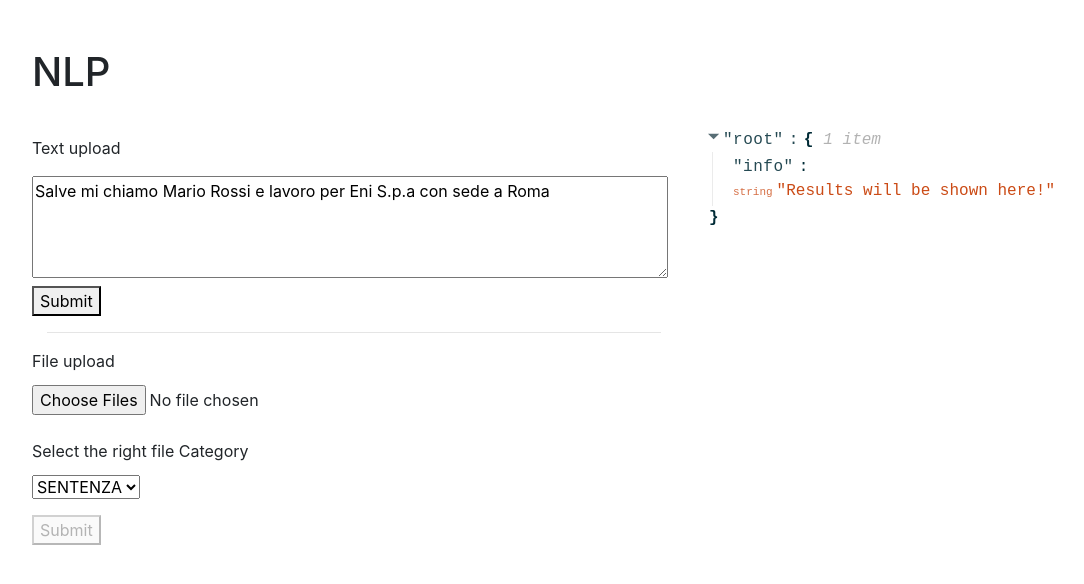
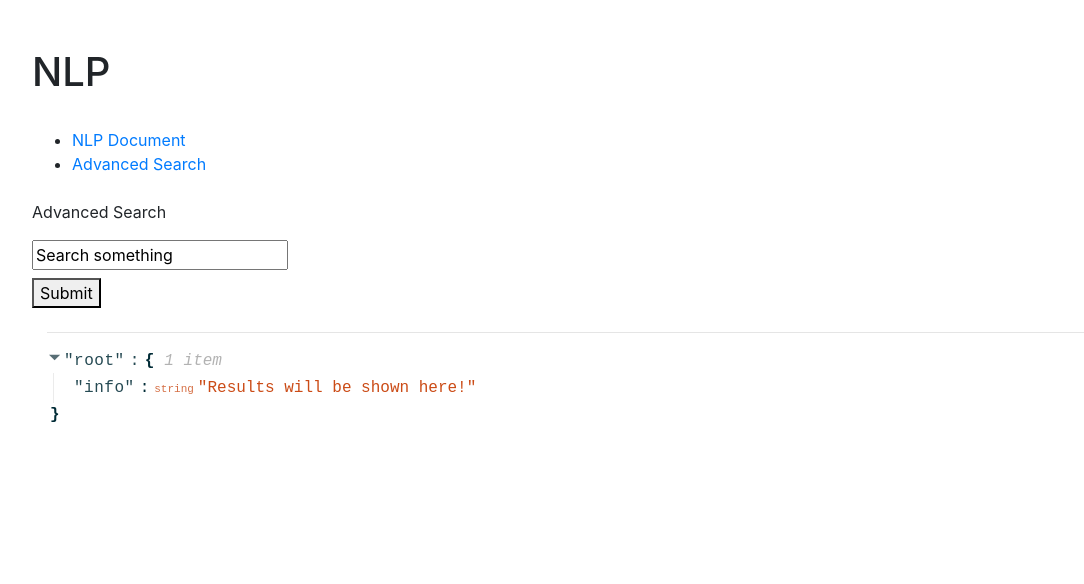
Before and after one commit to larusba/nlp-frontend, a React (Create React App) app: page /advanced-search in a window 1280 px wide. Shown: the top 584 px of the page, without its empty margins (53-1137 px from the left). Built offline with nearby package versions, Linux system fonts and the light colour scheme.

Commit message:
added search bar to find documents in elasticsearch

```diff
--- a/package.json
+++ b/package.json
@@ -18,6 +18,7 @@
     "react-dom": "^16.0.0",
     "react-file-base64": "^1.0.3",
     "react-json-view": "1.19.1",
+    "react-router-dom": "^5.2.0",
     "react-scripts": "4.0.1",
     "typescript": "^4.1.2",
     "web-vitals": "^0.2.4"
--- /dev/null
+++ b/src/AdvancedSearchContainer.tsx
@@ -0,0 +1,46 @@
+import React from 'react';
+import {FormikValues} from "formik";
+import {Col, Container, Row} from "react-bootstrap";
+import {nlpService} from "./NlpService";
+import JsonView from "./JsonView";
+import TextAreaForm from "./TextAreaForm";
+import TextSearchForm from "./TextSearchForm";
+
+class AdvancedSearchContainer extends React.Component<any, any> {
+    constructor(props) {
+        super(props);
+        this.state = {response: {info: "Results will be shown here!"} }
+        this.sendSearchRequest = this.sendSearchRequest.bind(this);
+    }
+
+    sendSearchRequest(formData: FormikValues) {
+        nlpService.findDocsByText(formData['text'],0,20).then(
+            (result: string) => {
+                console.log('result: ', JSON.parse(result));
+                this.setState({response: JSON.parse(result)})
+            },
+            (error) => {
+                console.log("error", error);
+            }
+        );
+
+    }
+
+    render() {
+        return (
+            <Container>
+                <Row>
+                    <Col>
+                        <TextSearchForm onSubmit={this.sendSearchRequest}/>
+                    </Col>
+                </Row>
+                < hr/>
+                <Row>
+                    <JsonView jsonText={this.state.response}/>
+                </Row>
+            </Container>
+        )
+    }
+}
+
+export default AdvancedSearchContainer;
--- a/src/App.js
+++ b/src/App.js
@@ -2,9 +2,11 @@ import logo from './logo.svg';
 import './App.css';
 
 import 'bootstrap/dist/css/bootstrap.min.css';
-import AppContainer from "./AppContainer";
+import NLPContainer from "./NLPContainer";
 import {Col, Container, Row} from "react-bootstrap";
 import React from "react";
+import {Switch, BrowserRouter, Route, Link} from "react-router-dom";
+import AdvancedSearchContainer from "./AdvancedSearchContainer";
 
 function App() {
   return (
@@ -15,7 +17,24 @@ function App() {
                       <h1>NLP</h1>
                   </Col>
               </Row>
-              <AppContainer/>
+              <BrowserRouter>
+                  <div>
+                      <nav>
+                          <ul>
+                              <li>
+                                  <Link to="/">NLP Document</Link>
+                              </li>
+                              <li>
+                                  <Link to="/advanced-search">Advanced Search</Link>
+                              </li>
+                          </ul>
+                      </nav>
+                      <Switch>
+                          <Route exact path="/" component={NLPContainer} />
+                          <Route path="/advanced-search" component={AdvancedSearchContainer}/>
+                      </Switch>
+                  </div>
+              </BrowserRouter>
           </Container>
       </div>
   );
--- a/src/NlpService.tsx
+++ b/src/NlpService.tsx
@@ -3,6 +3,7 @@ import React, {Fragment} from 'react';
 interface NlpService {
     getNerByText: (text: string) => Promise<any>;
     getNerByFile: (searchType: string, file: any) => Promise<any>;
+    findDocsByText: (text: string, pageNumber: number, results: number) => Promise<any>
 }
 
 const getNerByText = (text: string): Promise<any> => {
@@ -16,7 +17,16 @@ const getNerByFile = (searchType: string, file: any): Promise<any> => {
     return fetch(url, {headers : {'Content-Type' : 'application/json'}, method : "POST", body: JSON.stringify(file)}).then(res => res.text())
 }
 
+const findDocsByText = (text: string, pageNumber: number, results: number): Promise<any> => {
+    const url = "http://localhost:8080/find-matches-in-all-section?" +
+        "text=" + text +
+        "&page=" + pageNumber +
+        "&results=" + results;
+    return fetch(url, {headers : {'Content-Type' : 'application/json'}, method : "GET"}).then(res => res.text())
+}
+
 export const nlpService: NlpService = {
     getNerByText: getNerByText,
-    getNerByFile: getNerByFile
+    getNerByFile: getNerByFile,
+    findDocsByText: findDocsByText
 }
--- /dev/null
+++ b/src/TextSearchForm.tsx
@@ -0,0 +1,34 @@
+import React, {Fragment} from 'react';
+import {Formik, Field, Form, FormikValues} from "formik";
+import {Row} from "react-bootstrap";
+
+class TextAreaForm extends React.Component<any, any> {
+    constructor(props) {
+        super(props);
+    }
+
+    render() {
+        return (
+            <Fragment>
+                <Formik
+                    initialValues={{ text: "Search something" }}
+                    onSubmit={(values) => this.props.onSubmit(values)}
+                >
+                    <Form>
+                        <Row className='mt-2'>
+                            <div><label htmlFor="text">Advanced Search</label></div>
+                        </Row>
+                        <Row className='mt-2 mb-2'>
+                            <Field name="text" type="text" className='mr-2' cols="60" />
+                        </Row>
+                        <Row className='mt-2 mb-2'>
+                            <button type="submit">Submit</button>
+                        </Row>
+                    </Form>
+                </Formik>
+            </Fragment>
+        )
+    }
+}
+
+export default TextAreaForm;
```
Also changed, not shown: src/NLPContainer.tsx (renamed from src/AppContainer.tsx, +4 -4 lines), 2 other files (tests, documents, lock files or other folders).
